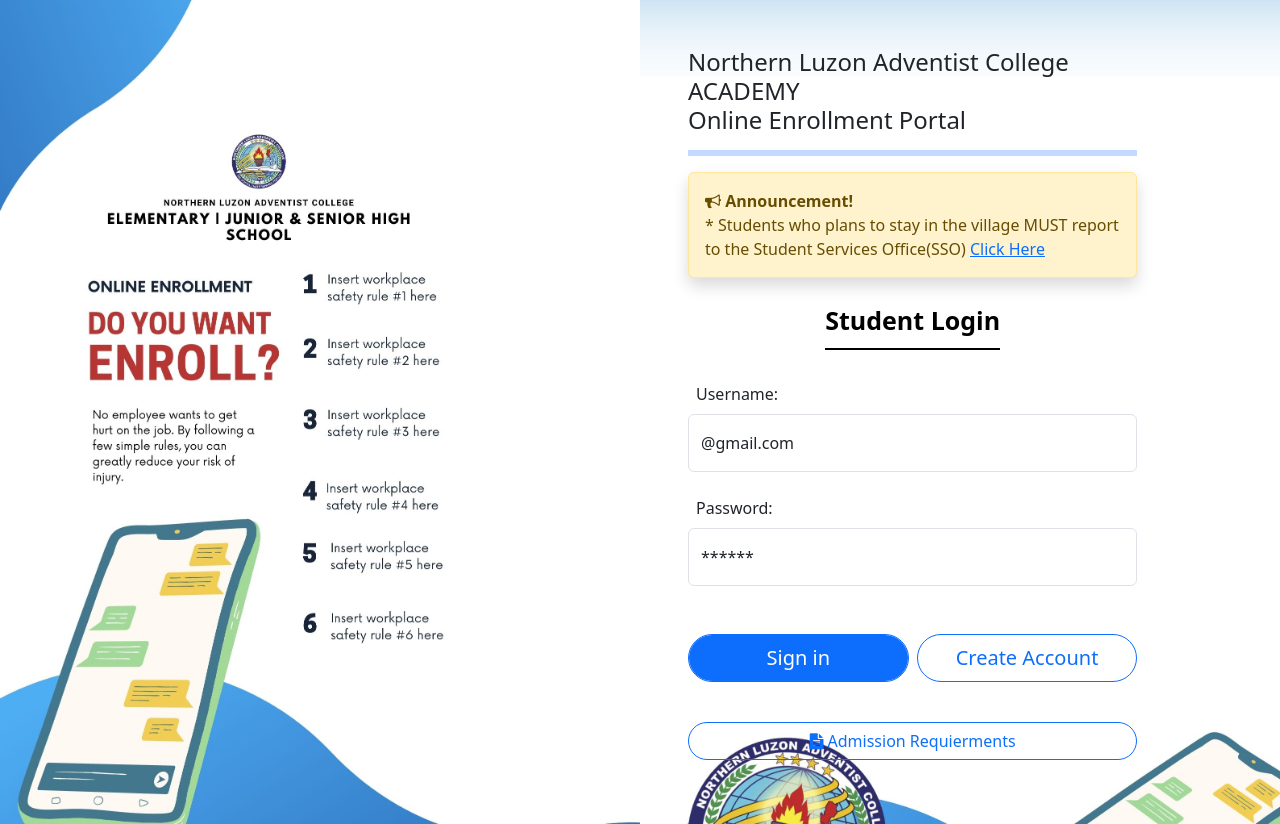
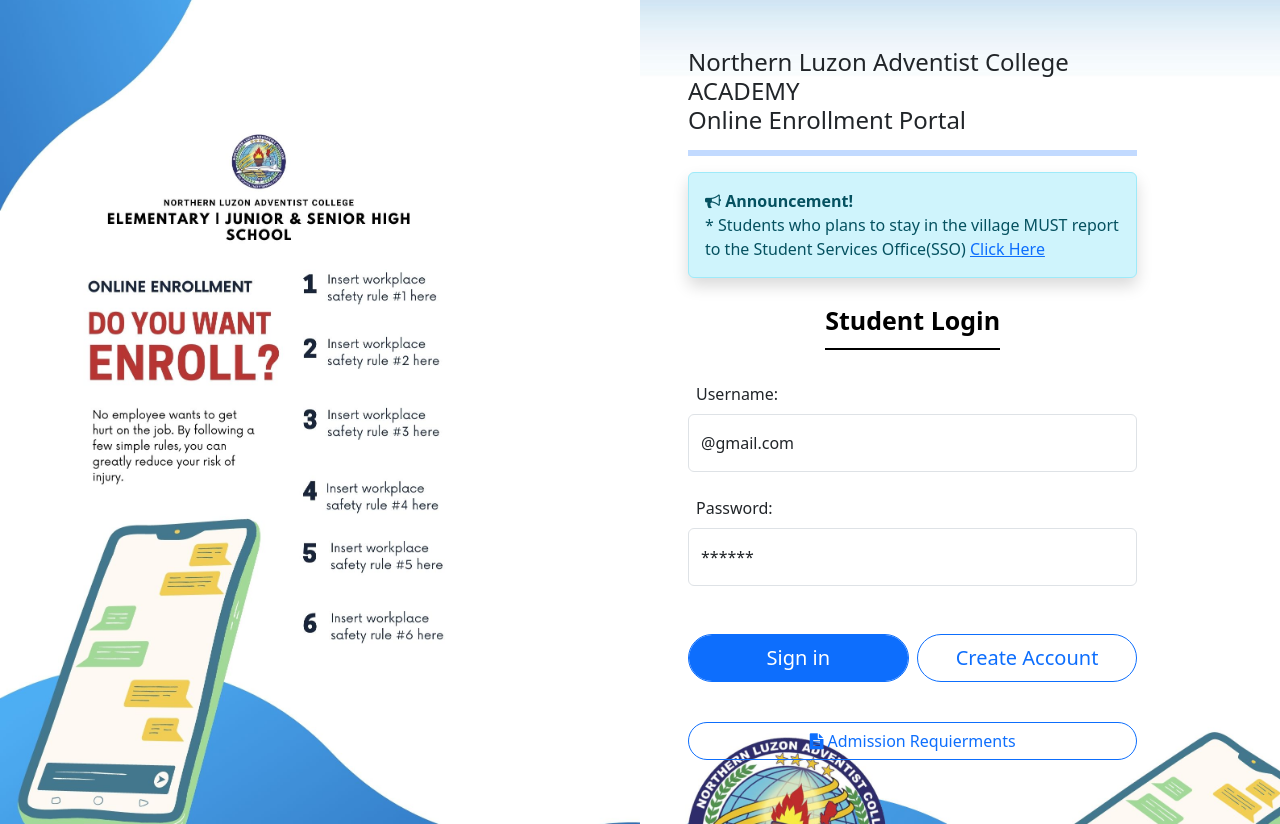
Before and after one commit to Iceon012/Enrollment, a plain HTML site: page index.html in a window 1280 px wide. Drawn offline with nearby package versions, Linux system fonts and the light colour scheme.

Commit message:
Change Color Info

```diff
--- a/index.html
+++ b/index.html
@@ -30,7 +30,7 @@
                             Online Enrollment Portal
                         </h4>
                         <hr class="border border-3 border-primary">
-                        <div class="alert alert-warning shadow" role="alert">
+                        <div class="alert alert-info shadow" role="alert">
                             <b><i class="fa fa-bullhorn" aria-hidden="true"></i> Announcement!</b>
                             <br>
                             * Students who plans to stay in the village MUST report to the Student Services Office(SSO)
```
Also changed, not shown: signup.html (+1 -1 lines).
